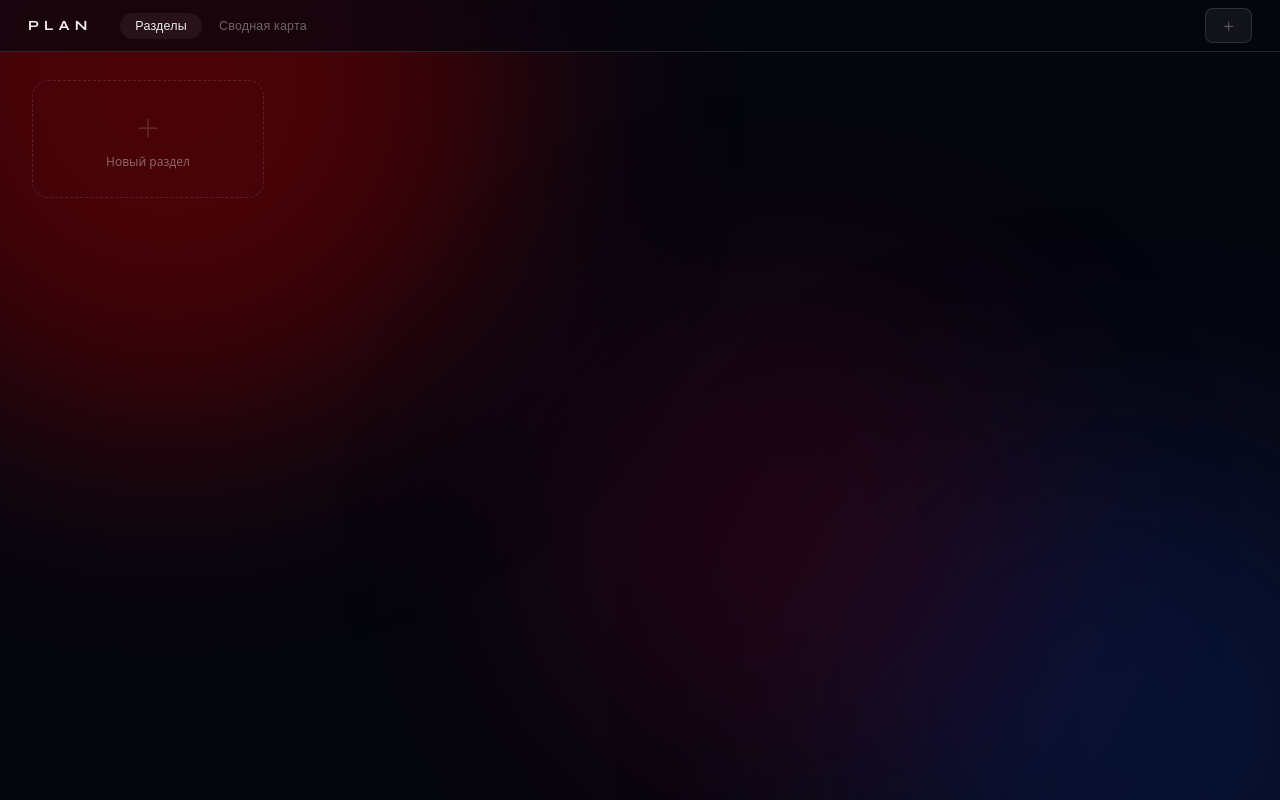
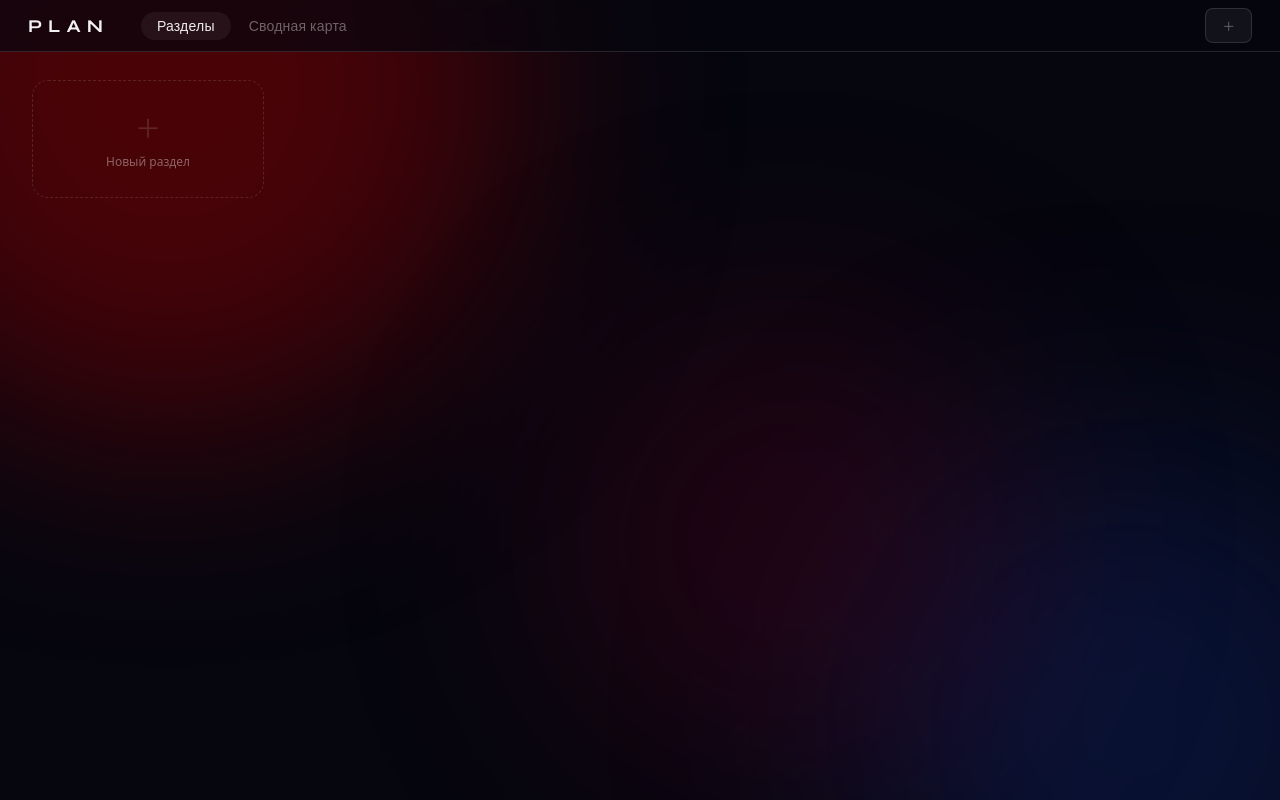
Before and after one commit to rvk311096-rgb/-, a FastAPI app: page / in a window 1280 px wide. Run offline with FastAPI, Linux system fonts and the light colour scheme; data that the repository does not hold is empty.

Commit message:
Increase logo and base font size, fix sc-actions button alignment

```diff
--- a/plan/static/css/app.css
+++ b/plan/static/css/app.css
@@ -17,7 +17,7 @@
 html, body { height: 100%; overflow: hidden; }
 body {
   font-family: 'DM Sans', system-ui, sans-serif;
-  font-size: 13.5px; color: var(--text); background: #06060f;
+  font-size: 15px; color: var(--text); background: #06060f;
 }
 
 /* ── Orbs ────────────────────────────────────────────────────────────────── */
@@ -40,15 +40,15 @@ body {
   border-bottom: 1px solid var(--subtle);
 }
 .topbar-logo {
-  font-family: 'Syne', sans-serif; font-size: 14px; font-weight: 700;
-  letter-spacing: 5px; text-transform: uppercase;
-  color: rgba(255,255,255,.92); margin-right: 28px; user-select: none;
+  font-family: 'Syne', sans-serif; font-size: 18px; font-weight: 700;
+  letter-spacing: 6px; text-transform: uppercase;
+  color: rgba(255,255,255,.95); margin-right: 32px; user-select: none;
 }
 .topbar-nav { display: flex; gap: 2px; }
 .nav-btn {
   background: transparent; border: none; color: var(--muted);
-  font-family: 'DM Sans', sans-serif; font-size: 12.5px; font-weight: 400;
-  padding: 5px 15px; border-radius: 20px; cursor: pointer; transition: all .16s; letter-spacing: .2px;
+  font-family: 'DM Sans', sans-serif; font-size: 14px; font-weight: 400;
+  padding: 5px 16px; border-radius: 20px; cursor: pointer; transition: all .16s; letter-spacing: .2px;
 }
 .nav-btn:hover, .nav-btn.active { color: var(--text); background: var(--glass); }
 .icon-btn {
@@ -82,12 +82,13 @@ body {
 .sc-meta { font-size: 11.5px; color: var(--muted); }
 .sc-bar { height: 2px; background: rgba(255,255,255,.08); border-radius: 1px; }
 .sc-bar-fill { height: 100%; border-radius: 1px; }
-.sc-actions { display: flex; gap: 6px; opacity: 0; transition: opacity .18s; margin-top: 2px; }
+.sc-actions { display: flex; gap: 6px; align-items: center; flex-wrap: nowrap; opacity: 0; transition: opacity .18s; margin-top: 8px; }
 .section-card:hover .sc-actions { opacity: 1; }
 .sc-action-btn {
   background: rgba(255,255,255,.05); border: 1px solid var(--subtle);
-  color: var(--muted); font-size: 11px; padding: 3px 10px; border-radius: 20px;
+  color: var(--muted); font-size: 12px; padding: 5px 12px; border-radius: 20px;
   cursor: pointer; font-family: 'DM Sans', sans-serif; transition: all .14s;
+  white-space: nowrap; flex-shrink: 0;
 }
 .sc-action-btn:hover { color: var(--text); background: rgba(255,255,255,.1); }
 .sc-action-btn.danger:hover { color: #f87171; border-color: rgba(248,113,113,.3); }
```
